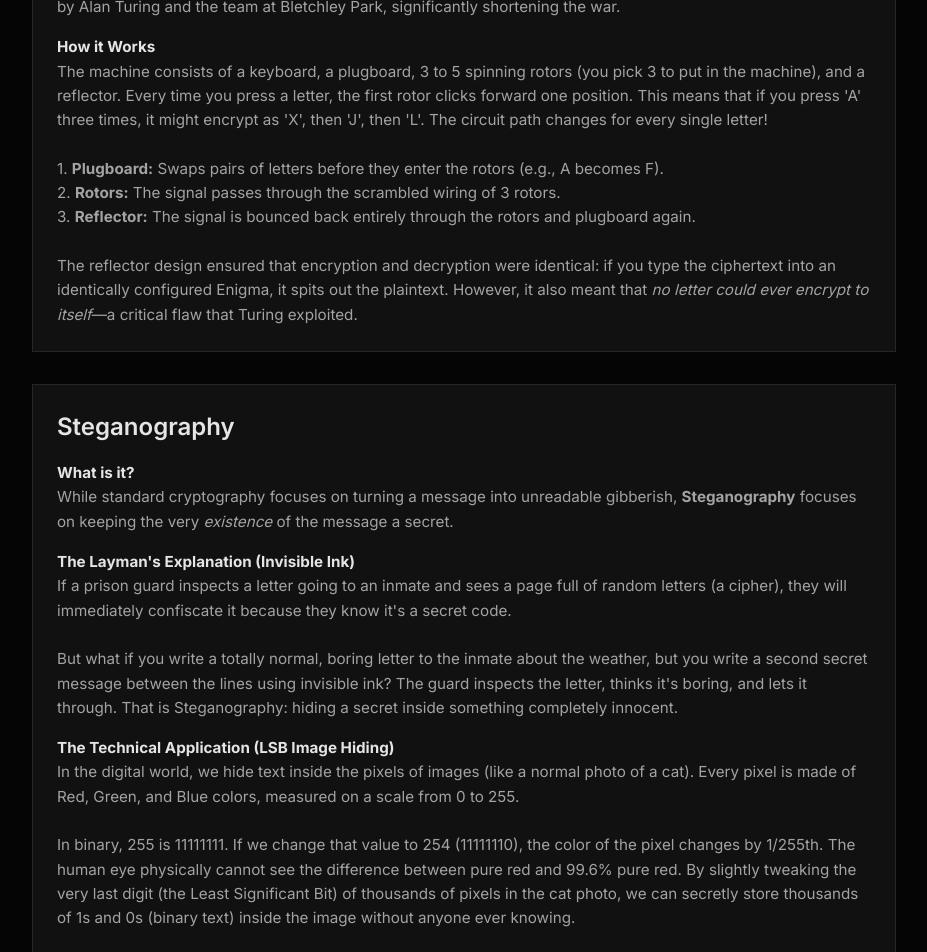
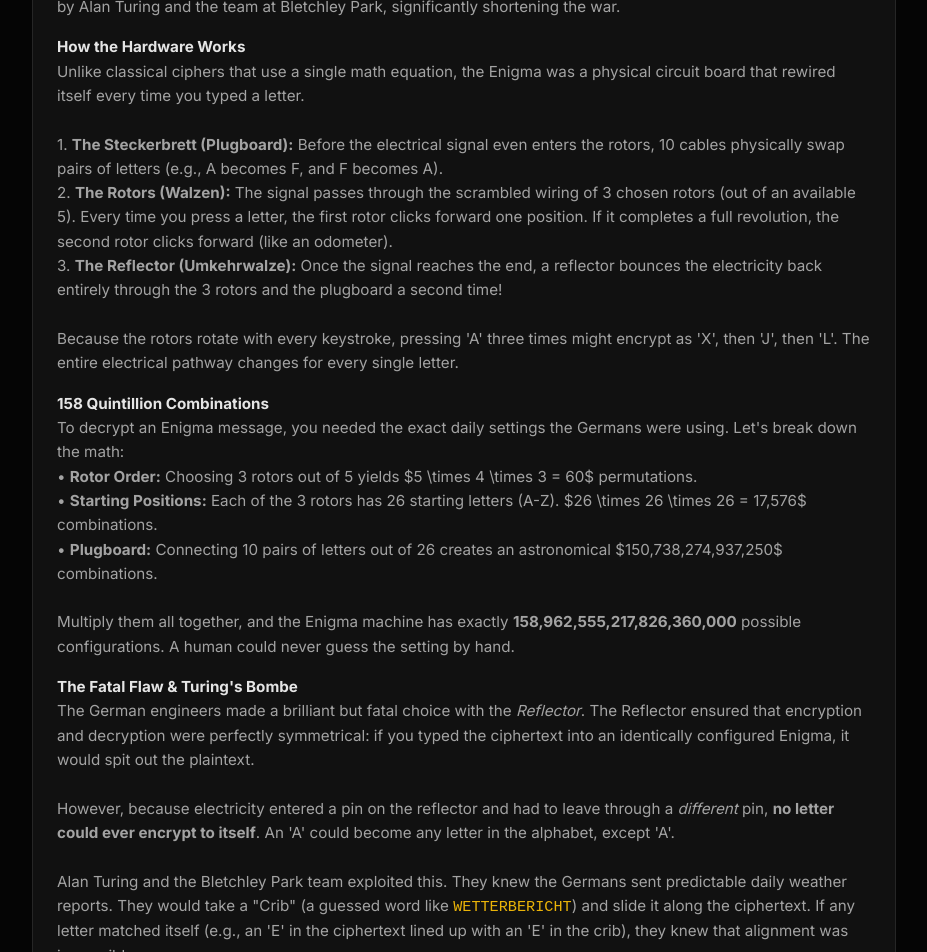
Before and after one commit to vinchenzo8361/Ciphers, a React (Vite) app: page /library in a window 1280 px wide. Shown: the part 5260-6212 px from the top of the page, without its empty margins (312-1239 px from the left). Built offline with nearby package versions, Linux system fonts and the light colour scheme.

Commit message:
feat: Stream Bombe results in real-time, drastically expand Enigma library content

```diff
--- a/src/pages/EnigmaMachine.jsx
+++ b/src/pages/EnigmaMachine.jsx
@@ -142,12 +142,18 @@ export default function EnigmaMachine() {
             }
 
             setCrackProgress(pIdx + 1);
-            // Yield to browser to update progress bar
+
+            // Sort and update UI in real-time!
+            bestResults.sort((a, b) => b.score - a.score);
+            bestResults = bestResults.slice(0, 5); // Keep array small
+            if (bestResults.length > 0) {
+                setBombeResults([...bestResults]);
+            }
+
+            // Yield to browser to update progress bar and results
             await new Promise(resolve => setTimeout(resolve, 0));
         }
 
-        bestResults.sort((a, b) => b.score - a.score);
-        setBombeResults(bestResults.slice(0, 5));
         setIsCracking(false);
     };
 
@@ -319,8 +325,9 @@ export default function EnigmaMachine() {
                     <div className="panel" style={{ backgroundColor: 'var(--bg-base)' }}>
                         <h3 className="text-sm font-bold uppercase mb-2" style={{ color: 'var(--accent)' }}>Turing's Bombe Simulator</h3>
                         <p className="text-muted text-sm">
-                            The Bombe bypasses the need to know the specific rotors or starting positions.
-                            It will instantly simulate all <strong>60</strong> historical rotor combinations and all <strong>17,576</strong> starting positions (1,054,560 total hardware configurations) to find English plaintext.
+                            The full Enigma has over <strong>158 Quintillion</strong> combinations (mostly from the plugboard).
+                            However, Alan Turing's Bombe bypassed the plugboard to find the rotors first.
+                            This simulator instantly tests all <strong>60</strong> historical rotor permutations and all <strong>17,576</strong> starting positions (1,054,560 core hardware configurations) and streams English plaintext matches in real-time.
                         </p>
                     </div>
 
--- a/src/pages/Library.jsx
+++ b/src/pages/Library.jsx
@@ -298,12 +298,29 @@ export default function Library() {
               </div>
 
               <div className="text-muted" style={{ lineHeight: 1.6, fontSize: '0.95rem' }}>
-                <strong style={{ color: 'var(--text-primary)' }}>How it Works</strong><br/>
-                The machine consists of a keyboard, a plugboard, 3 to 5 spinning rotors (you pick 3 to put in the machine), and a reflector. Every time you press a letter, the first rotor clicks forward one position. This means that if you press 'A' three times, it might encrypt as 'X', then 'J', then 'L'. The circuit path changes for every single letter!<br/><br/>
-                1. <strong>Plugboard:</strong> Swaps pairs of letters before they enter the rotors (e.g., A becomes F).<br/>
-                2. <strong>Rotors:</strong> The signal passes through the scrambled wiring of 3 rotors.<br/>
-                3. <strong>Reflector:</strong> The signal is bounced back entirely through the rotors and plugboard again.<br/><br/>
-                The reflector design ensured that encryption and decryption were identical: if you type the ciphertext into an identically configured Enigma, it spits out the plaintext. However, it also meant that <em>no letter could ever encrypt to itself</em>—a critical flaw that Turing exploited.
+                <strong style={{ color: 'var(--text-primary)' }}>How the Hardware Works</strong><br/>
+                Unlike classical ciphers that use a single math equation, the Enigma was a physical circuit board that rewired itself every time you typed a letter.<br/><br/>
+                1. <strong>The Steckerbrett (Plugboard):</strong> Before the electrical signal even enters the rotors, 10 cables physically swap pairs of letters (e.g., A becomes F, and F becomes A).<br/>
+                2. <strong>The Rotors (Walzen):</strong> The signal passes through the scrambled wiring of 3 chosen rotors (out of an available 5). Every time you press a letter, the first rotor clicks forward one position. If it completes a full revolution, the second rotor clicks forward (like an odometer).<br/>
+                3. <strong>The Reflector (Umkehrwalze):</strong> Once the signal reaches the end, a reflector bounces the electricity back entirely through the 3 rotors and the plugboard a second time!<br/><br/>
+                Because the rotors rotate with every keystroke, pressing 'A' three times might encrypt as 'X', then 'J', then 'L'. The entire electrical pathway changes for every single letter.
+              </div>
+
+              <div className="text-muted" style={{ lineHeight: 1.6, fontSize: '0.95rem' }}>
+                <strong style={{ color: 'var(--text-primary)' }}>158 Quintillion Combinations</strong><br/>
+                To decrypt an Enigma message, you needed the exact daily settings the Germans were using. Let's break down the math:<br/>
+                • <strong>Rotor Order:</strong> Choosing 3 rotors out of 5 yields $5 \times 4 \times 3 = 60$ permutations.<br/>
+                • <strong>Starting Positions:</strong> Each of the 3 rotors has 26 starting letters (A-Z). $26 \times 26 \times 26 = 17,576$ combinations.<br/>
+                • <strong>Plugboard:</strong> Connecting 10 pairs of letters out of 26 creates an astronomical $150,738,274,937,250$ combinations.<br/><br/>
+                Multiply them all together, and the Enigma machine has exactly <strong>158,962,555,217,826,360,000</strong> possible configurations. A human could never guess the setting by hand.
+              </div>
+
+              <div className="text-muted" style={{ lineHeight: 1.6, fontSize: '0.95rem' }}>
+                <strong style={{ color: 'var(--text-primary)' }}>The Fatal Flaw & Turing's Bombe</strong><br/>
+                The German engineers made a brilliant but fatal choice with the <em>Reflector</em>. The Reflector ensured that encryption and decryption were perfectly symmetrical: if you typed the ciphertext into an identically configured Enigma, it would spit out the plaintext.<br/><br/>
+                However, because electricity entered a pin on the reflector and had to leave through a <em>different</em> pin, <strong>no letter could ever encrypt to itself</strong>. An 'A' could become any letter in the alphabet, except 'A'.<br/><br/>
+                Alan Turing and the Bletchley Park team exploited this. They knew the Germans sent predictable daily weather reports. They would take a "Crib" (a guessed word like <code style={{color: 'var(--accent)'}}>WETTERBERICHT</code>) and slide it along the ciphertext. If any letter matched itself (e.g., an 'E' in the ciphertext lined up with an 'E' in the crib), they knew that alignment was impossible.<br/><br/>
+                Once they found a valid alignment, Turing's electromechanical "Bombe" machine was designed to ignore the 150 Trillion plugboard combinations entirely. It only brute-forced the core <strong>1,054,560</strong> rotor combinations to find the underlying circuit, breaking the "unbreakable" 158 Quintillion cipher in minutes.
               </div>
             </div>
 
```
